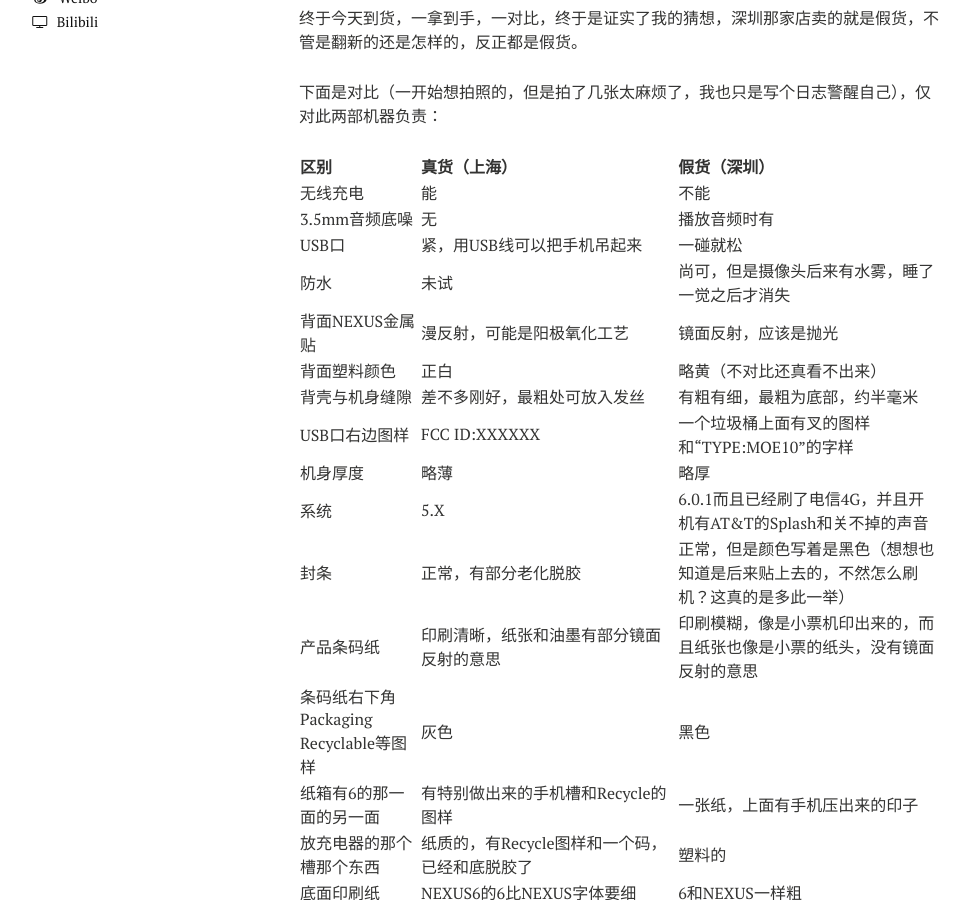
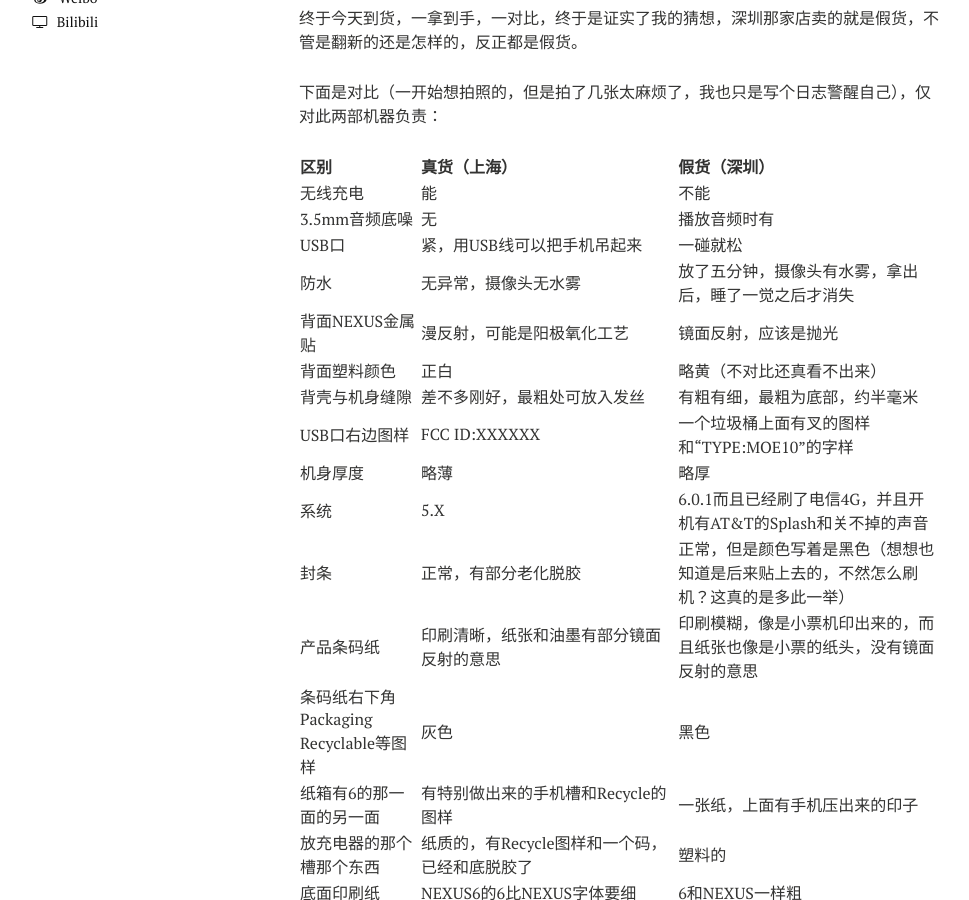
Before and after one commit to bingliang-zh/blog, a Jekyll site: the page built from _posts/2016-01-13-two-nexus-six.md, in a window 1280 px wide and 900 px high, scrolled down 827 px. Shown: the whole window, without its empty margins (21-990 px from the left). Built offline with Jekyll 4.4.1, drawn with Linux system fonts in a browser that asks for light colours; nearby versions of some CDN libraries; comment, search, counter and statistics services are not loaded.

Commit message:
更新日志
增加防水测试

```diff
--- a/_posts/2016-01-13-two-nexus-six.md
+++ b/_posts/2016-01-13-two-nexus-six.md
@@ -26,7 +26,7 @@ image:
 | 无线充电 | 能 | 不能 |
 | 3.5mm音频底噪 | 无 | 播放音频时有 |
 | USB口 | 紧，用USB线可以把手机吊起来 | 一碰就松 |
-| 防水 | 未试 | 尚可，但是摄像头后来有水雾，睡了一觉之后才消失 |
+| 防水 | 无异常，摄像头无水雾 | 放了五分钟，摄像头有水雾，拿出后，睡了一觉之后才消失 |
 | 背面NEXUS金属贴 | 漫反射，可能是阳极氧化工艺 | 镜面反射，应该是抛光 |
 | 背面塑料颜色 | 正白 | 略黄（不对比还真看不出来） |
 | 背壳与机身缝隙 | 差不多刚好，最粗处可放入发丝 | 有粗有细，最粗为底部，约半毫米 |
```
